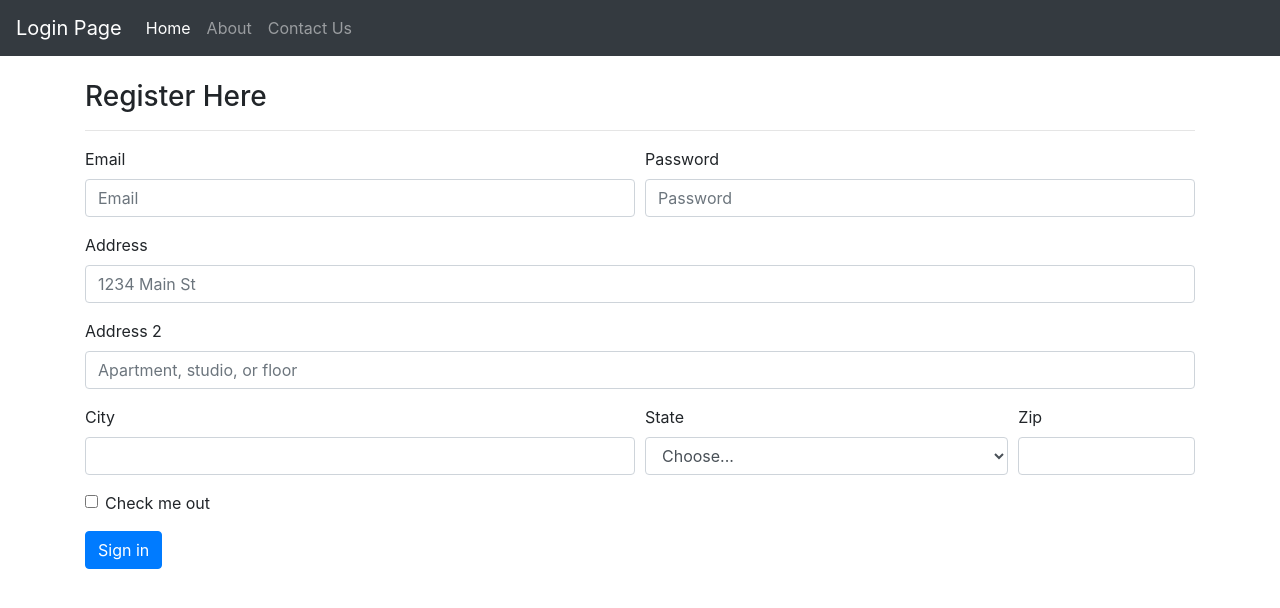
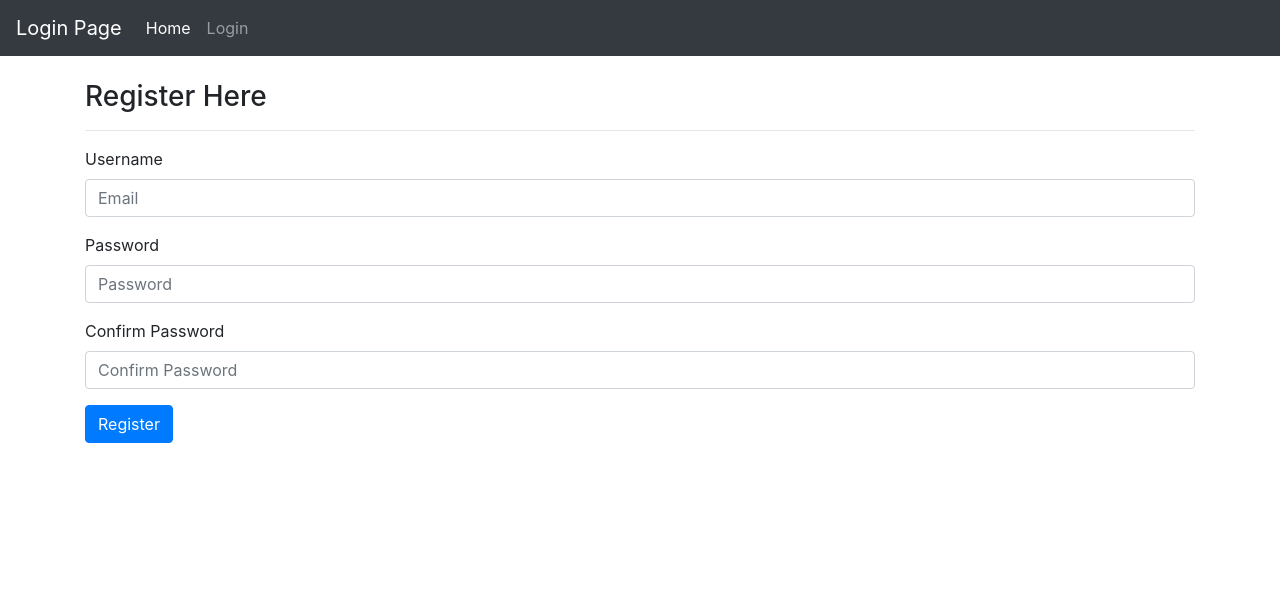
Before and after one commit to haroon97/Login-form-using-PHP, a PHP site: page /register.php in a window 1280 px wide. Shown: the top 608 px of the page. Run offline with PHP 8.4, Linux system fonts and the light colour scheme.

Commit message:
completed

```diff
--- a/register.php
+++ b/register.php
@@ -1,3 +1,72 @@
+<?php
+require_once "config.php";
+$username = $password = $confirmPassword = "";
+$usernameErr = $passwordErr = $confirmPasswordErr = "";
+
+if ($_SERVER['REQUEST_METHOD'] === "POST") {
+  // Check if username is empty
+  if (empty(trim($_POST["username"]))) {
+    $usernameErr = "Username cannot be empty";
+  } else {
+    $sql = "SELECT id from users WHERE username = ?";
+    $stmt = mysqli_prepare($conn, $sql);
+    if ($stmt) {
+      mysqli_stmt_bind_param($stmt, "s", $paramUsername);
+
+      // Set the value of param username
+      $paramUsername = trim($_POST["username"]);
+
+      // Try to execute this statement
+      if (mysqli_stmt_execute($stmt)) {
+        mysqli_stmt_store_result($stmt);
+        if (mysqli_stmt_num_rows($stmt) == 1) {
+          $usernameErr = "Username already exists";
+        } else {
+          $username = trim($_POST["username"]);
+        }
+      } else {
+        echo "Something went wrong";
+      }
+    }
+    mysqli_stmt_close($stmt);
+  }
+
+  // Check for Password
+  if (empty(trim($_POST["password"]))) {
+    $passwordErr = "Password cannot be empty";
+  } else if (strlen($_POST["password"]) < 8) {
+    $passwordErr = "Password should be atleast 8 characters long";
+  } else {
+    $password = trim($_POST["password"]);
+  }
+
+  // Check for confirm password field
+  if (trim($_POST["password"]) != trim($_POST["confirmPassword"])) {
+    $passwordErr = "Passwords do not match";
+  }
+
+  // Adding record to database
+  if (empty($usernameErr) && empty($passwordErr) && empty($confirmPasswordErr)) {
+    $sql = "INSERT into users (username, password) values(?, ?)";
+    $stmt = mysqli_prepare($conn, $sql);
+    if ($stmt) {
+      mysqli_stmt_bind_param($stmt, "ss", $usernameParam, $passwordParam);
+      // Set these paramters
+      $usernameParam = $username;
+      $passwordParam = password_hash($password, PASSWORD_DEFAULT);
+      if (mysqli_stmt_execute($stmt)) {
+        header("location: login.php");
+      } else {
+        echo "Something went wrong... cannot redirect";
+      }
+    }
+    mysqli_stmt_close($stmt);
+  }
+  mysqli_close($conn);
+}
+?>
+
+
 <!doctype html>
 <html lang="en">
   <head>
@@ -23,10 +92,7 @@
           <a class="nav-link" href="#">Home <span class="sr-only">(current)</span></a>
         </li>
         <li class="nav-item">
-          <a class="nav-link" href="#">About</a>
-        </li>
-        <li class="nav-item">
-          <a class="nav-link" href="#">Contact Us</a>
+          <a class="nav-link" href="./login.php">Login</a>
         </li>
       </ul>
     </div>
@@ -34,51 +100,24 @@
     <div class="container mt-4">
       <h3>Register Here</h3>
       <hr>
-      <form>
+      <form action="" method="POST">
         <div class="form-row">
-          <div class="form-group col-md-6">
-            <label for="inputEmail4">Email</label>
-            <input type="email" class="form-control" id="inputEmail4" placeholder="Email">
+          <div class="form-group col-md-12">
+            <label for="inputEmail4">Username</label>
+            <input name="username" type="text" class="form-control" id="inputEmail4" placeholder="Email">
+            <span class="text-danger"><?php echo $usernameErr;?></span>
           </div>
-          <div class="form-group col-md-6">
+          <div class="form-group col-md-12">
             <label for="inputPassword4">Password</label>
-            <input type="password" class="form-control" id="inputPassword4" placeholder="Password">
+            <input name="password" type="password" class="form-control" id="inputPassword4" placeholder="Password">
           </div>
         </div>
         <div class="form-group">
-          <label for="inputAddress">Address</label>
-          <input type="text" class="form-control" id="inputAddress" placeholder="1234 Main St">
+          <label for="inputAddress">Confirm Password</label>
+          <input name="confirmPassword" type="password" class="form-control" id="inputAddress" placeholder="Confirm Password">
+          <span class="text-danger"><?php echo $passwordErr;?></span>
         </div>
-        <div class="form-group">
-          <label for="inputAddress2">Address 2</label>
-          <input type="text" class="form-control" id="inputAddress2" placeholder="Apartment, studio, or floor">
-        </div>
-        <div class="form-row">
-          <div class="form-group col-md-6">
-            <label for="inputCity">City</label>
-            <input type="text" class="form-control" id="inputCity">
-          </div>
-          <div class="form-group col-md-4">
-            <label for="inputState">State</label>
-            <select id="inputState" class="form-control">
-              <option selected>Choose...</option>
-              <option>...</option>
-            </select>
-          </div>
-          <div class="form-group col-md-2">
-            <label for="inputZip">Zip</label>
-            <input type="text" class="form-control" id="inputZip">
-          </div>
-        </div>
-        <div class="form-group">
-          <div class="form-check">
-            <input class="form-check-input" type="checkbox" id="gridCheck">
-            <label class="form-check-label" for="gridCheck">
-              Check me out
-            </label>
-          </div>
-        </div>
-        <button type="submit" class="btn btn-primary">Sign in</button>
+        <button type="submit" class="btn btn-primary">Register</button>
       </form>
     </div>
 
--- a/welcome.php
+++ b/welcome.php
@@ -0,0 +1,3 @@
+<?php
+echo "<h1>Welcome to your account</h1>"
+?>
```
Also changed, not shown: login.php (+63 -43 lines), script.js (deleted, +0 -14 lines), style.css (deleted, +0 -131 lines), logout.php (deleted).
